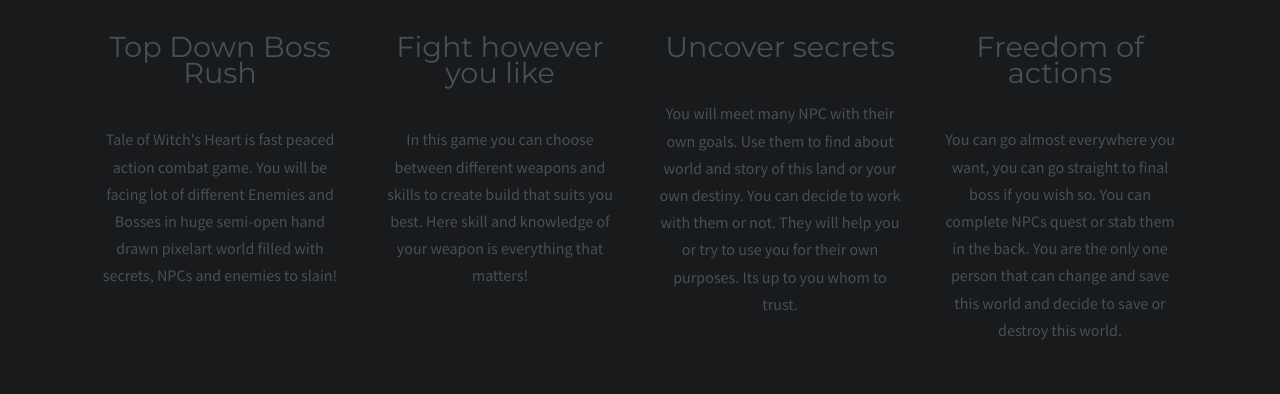
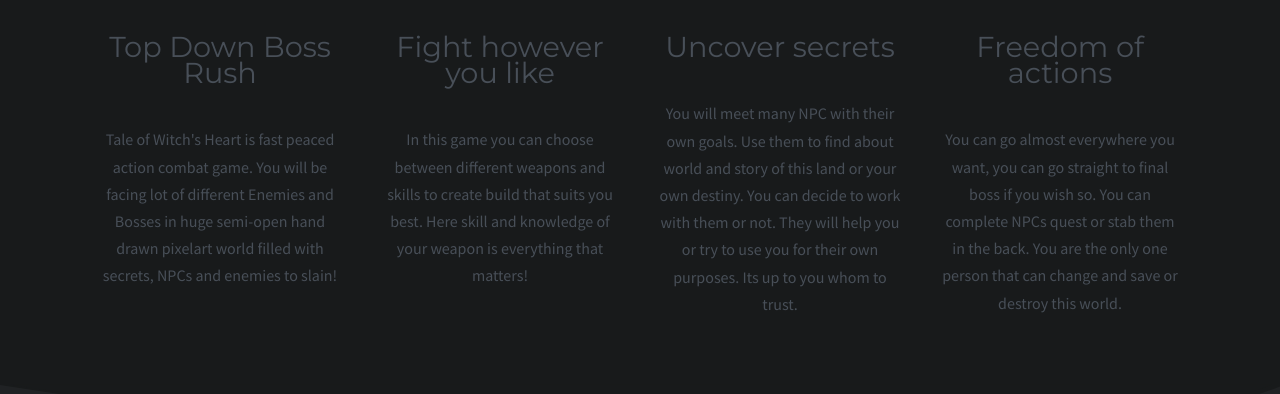
Before and after one commit to TheMiczal/TaleofWitchsHeart, a plain HTML site: page index.html in a window 1280 px wide. Shown: the part 1140-1534 px from the top of the page. Drawn offline with Linux system fonts and the light colour scheme; some packages are replaced by stand-ins of ours; files whose address does not match are found by name.

Commit message:
Update index.html

```diff
--- a/index.html
+++ b/index.html
@@ -126,7 +126,7 @@
                             </div>
                             <div class="service-entry">
                                 <h3>Freedom of actions</h3>
-                                <p>You can go almost everywhere you want, you can go straight to final boss if you wish so. You can complete NPCs quest or stab them in the back. You are the only one person that can change and save this world and decide to save or destroy this world.</p>
+                                <p>You can go almost everywhere you want, you can go straight to final boss if you wish so. You can complete NPCs quest or stab them in the back. You are the only one person that can change and save or destroy this world.</p>
 
                             </div>
                         </div>
```
